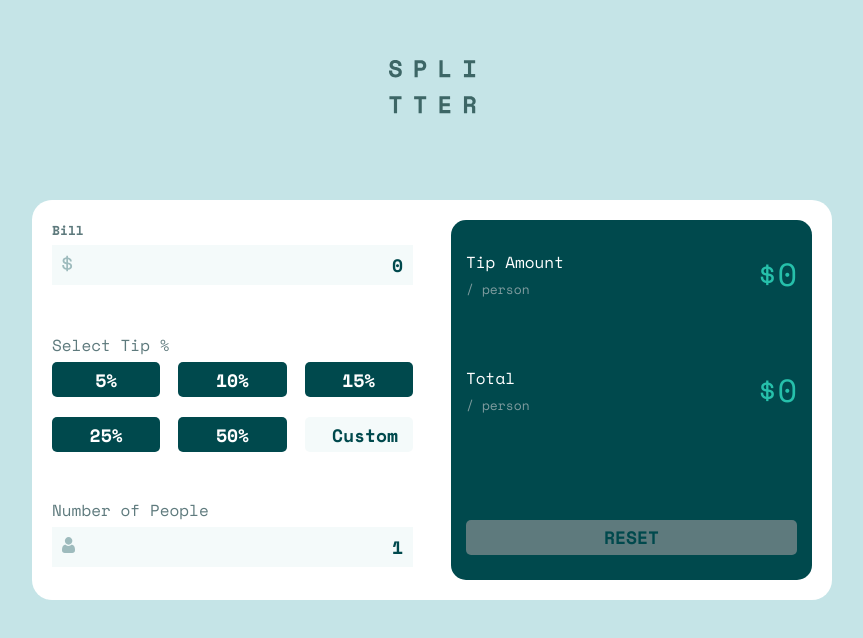
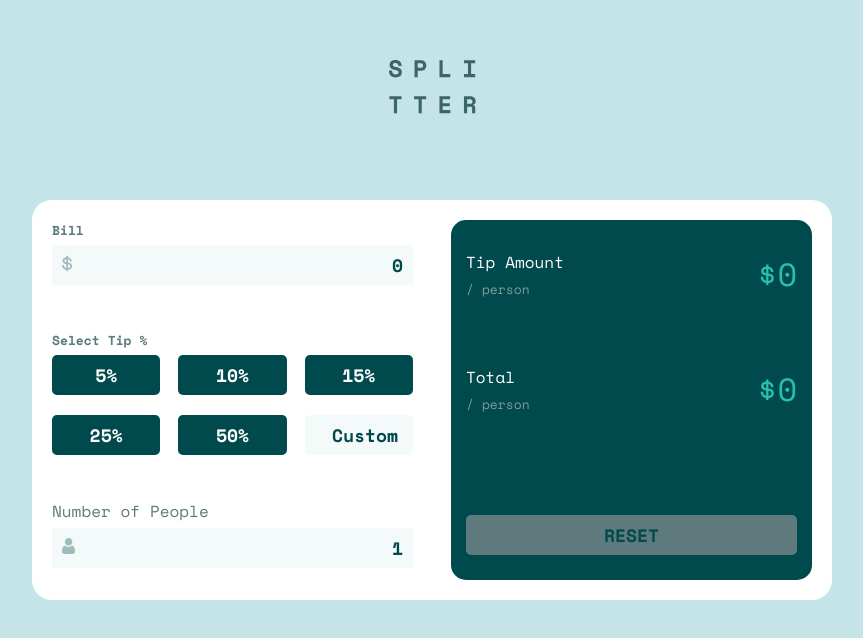
Before and after one commit to cjislegit/tip_calculator, a React (Create React App) app: page / in a window 1280 px wide. Shown: the part 120-758 px from the top of the page, without its empty margins (208-1071 px from the left). Built offline with nearby package versions, Linux system fonts and the light colour scheme.

Commit message:
Added hover effect to the text box in the select tip component

```diff
--- a/src/SelectTip.js
+++ b/src/SelectTip.js
@@ -1,6 +1,6 @@
 import styles from './SelectTip.module.css';
 
-const SelectTip = ({ setTipAmount, activeButton, handleTip }) => {
+const SelectTip = ({ handleTip }) => {
   return (
     <div className={styles.selectTip}>
       <div className={styles.selectTipLabel}>Select Tip %</div>
--- a/src/SelectTip.module.css
+++ b/src/SelectTip.module.css
@@ -9,6 +9,8 @@
 .selectTipLabel {
   align-self: flex-start;
   margin-bottom: 5px;
+  font-weight: 700;
+  font-size: small;
 }
 
 .selectTipContainer {
@@ -53,6 +55,10 @@ button {
   outline-color: var(--Strong-cyan);
 }
 
+.selectTipContainer input[type='text']:hover {
+  border: var(--Strong-cyan) solid;
+}
+
 .selectTipContainer input[type='text']::placeholder {
   color: var(--Very-dark-cyan);
 }
@@ -68,6 +74,6 @@ button {
   .selectTipContainer input,
   button {
     width: 30%;
-    height: 35px;
+    height: 40px;
   }
 }
```
